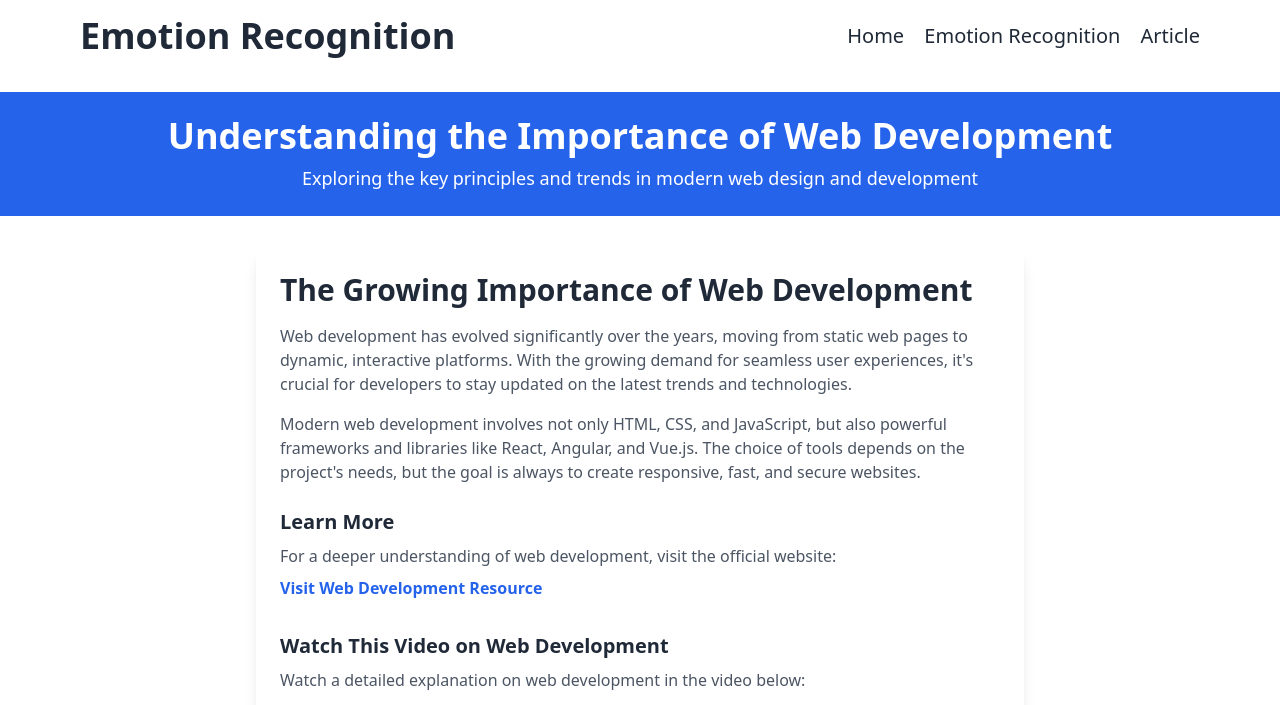
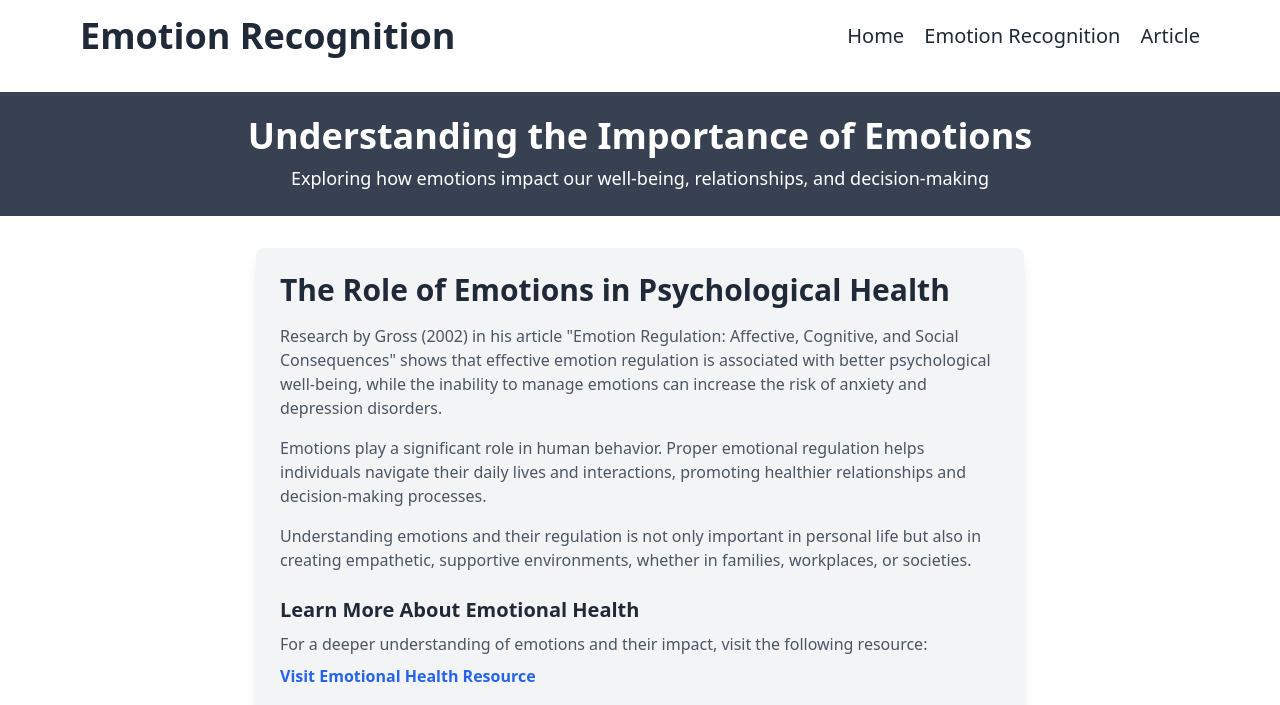
Before and after one commit to LarasSetyadita/Emotion-Recognition-Final-Project-Web-Application, a Flask app: page /article in a window 1280 px wide. Shown: the top 705 px of the page. Run offline with Flask 3, Linux system fonts and the light colour scheme.

Commit message:
article done

```diff
--- a/app.py
+++ b/app.py
@@ -18,11 +18,11 @@ EMOTIONS = ['Anger', 'Happiness', 'Sadness', 'Surprise', 'Neutral']
 
 # Tips penanganan untuk setiap emosi
 HANDLING_TIPS = {
-    'Anger': 'Cobalah untuk tetap tenang dan tarik napas.',
+    'Anger': 'When feeling angry, it’s essential to pause and allow yourself to experience the emotion without acting on it immediately. Research suggests that using calming techniques, such as deep breathing, mindfulness, or progressive muscle relaxation, can help reduce the intensity of anger. It’s also important to identify the underlying causes of your anger—whether it’s frustration, hurt, or feeling misunderstood. Talking to someone you trust can help you process your feelings. Lastly, channeling your anger into constructive activities, like exercise or creative outlets, can help release the built-up tension in a healthy way.',
     'Happiness': '"Great to see youre feeling happy! Research suggests that maintaining a positive mindset can boost both your mental and physical well-being. To enhance this feeling, consider sharing your joy with others through social connections or engaging in activities that bring you further happiness. Studies show that helping others or expressing gratitude can elevate positive emotions even more. Keep spreading that positive energy!',
-    'Sadness': 'Cobalah untuk berbicara dengan seseorang yang mendukung Anda.',
-    'Surprise': 'Berikan waktu sejenak untuk merespons dengan tenang.',
-    'Neutral': 'Tidak ada emosi yang kuat, pertimbangkan untuk mengeksplorasi perasaan Anda lebih dalam.'
+    'Sadness': 'When feeling sad, it can be helpful to allow yourself to express your emotions rather than suppress them. Engaging in activities that you find comforting, such as listening to soothing music or journaling, can provide relief. It’s also beneficial to reach out to a trusted friend or professional who can offer support. Studies have shown that social connection and self-compassion are key factors in improving emotional resilience during tough times.',
+    'Surprise': 'When experiencing surprise, it’s important to first take a moment to process the situation. Allowing yourself to pause and reflect can help you manage your immediate reaction, especially if the surprise is unexpected or overwhelming. Engaging in deep breathing or grounding exercises can help regain balance. Research suggests that pausing before reacting gives you time to evaluate how to respond thoughtfully. It’s also helpful to talk through the experience with others to gain perspective and understand your emotional response better.',
+    'Neutral': 'When feeling angry, it’s important to recognize and acknowledge the emotion before reacting. Research shows that taking a few deep breaths or counting to ten can help calm the mind and body, preventing impulsive reactions. It can also be helpful to step away from the situation momentarily to give yourself space. Engaging in physical activity, such as going for a walk or exercising, can help release the built-up tension. Additionally, expressing your feelings calmly and assertively to the person involved can lead to better understanding and resolution..'
 }
 
 # Fungsi untuk memproses gambar sebelum prediksi
--- a/templates/article.html
+++ b/templates/article.html
@@ -1,43 +1,50 @@
 {% extends "base.html" %}
-{% block title %}article{% endblock %}
+{% block title %}Emotions and Their Importance{% endblock %}
 {% block content %}
 <body class="bg-gray-100 font-sans">
 
     <!-- Header Section -->
-    <header class="bg-blue-600 text-white py-6 text-center">
-        <h1 class="text-4xl font-bold">Understanding the Importance of Web Development</h1>
-        <p class="mt-2 text-lg">Exploring the key principles and trends in modern web design and development</p>
+    <header class="bg-gray-700 text-white py-6 text-center">
+        <h1 class="text-4xl font-bold">Understanding the Importance of Emotions</h1>
+        <p class="mt-2 text-lg">Exploring how emotions impact our well-being, relationships, and decision-making</p>
     </header>
 
     <!-- Article Content Section -->
-    <section class="max-w-3xl mx-auto p-6 bg-white shadow-lg mt-8 rounded-lg">
-        <h2 class="text-3xl font-semibold text-gray-800">The Growing Importance of Web Development</h2>
+    <section class="max-w-3xl mx-auto p-6 shadow-lg mt-8 rounded-lg bg-gray-100">
+        <h2 class="text-3xl font-semibold text-gray-800">The Role of Emotions in Psychological Health</h2>
         <p class="mt-4 text-gray-600">
-            Web development has evolved significantly over the years, moving from static web pages to dynamic, interactive platforms. With the growing demand for seamless user experiences, it's crucial for developers to stay updated on the latest trends and technologies.
+            Research by Gross (2002) in his article "Emotion Regulation: Affective, Cognitive, and Social Consequences"
+            shows that effective emotion regulation is associated with better psychological well-being, while the inability
+            to manage emotions can increase the risk of anxiety and depression disorders.
         </p>
 
         <p class="mt-4 text-gray-600">
-            Modern web development involves not only HTML, CSS, and JavaScript, but also powerful frameworks and libraries like React, Angular, and Vue.js. The choice of tools depends on the project's needs, but the goal is always to create responsive, fast, and secure websites.
+            Emotions play a significant role in human behavior. Proper emotional regulation helps individuals navigate their daily lives and interactions, promoting healthier relationships and decision-making processes.
         </p>
 
-        <!-- Link to Website -->
+        <p class="mt-4 text-gray-600">
+            Understanding emotions and their regulation is not only important in personal life but also in creating empathetic, supportive environments, whether in families, workplaces, or societies.
+        </p>
+
+        <!-- Link to Additional Information -->
         <div class="mt-6">
-            <h3 class="text-xl font-semibold text-gray-800">Learn More</h3>
-            <p class="mt-2 text-gray-600">For a deeper understanding of web development, visit the official website:</p>
+            <h3 class="text-xl font-semibold text-gray-800">Learn More About Emotional Health</h3>
+            <p class="mt-2 text-gray-600">For a deeper understanding of emotions and their impact, visit the following resource:</p>
             <a href="https://www.example.com" target="_blank" class="mt-2 inline-block text-blue-600 hover:text-blue-800 font-semibold">
-                Visit Web Development Resource
+                Visit Emotional Health Resource
             </a>
         </div>
 
         <!-- YouTube Video -->
         <div class="mt-8">
-            <h3 class="text-xl font-semibold text-gray-800">Watch This Video on Web Development</h3>
-            <p class="mt-2 text-gray-600">Watch a detailed explanation on web development in the video below:</p>
+            <h3 class="text-xl font-semibold text-gray-800">Watch This Video on Emotion Regulation</h3>
+            <p class="mt-2 text-gray-600">Watch a detailed explanation of emotion regulation and its impact on mental health in the video below:</p>
 
-            <div class="mt-4 aspect-w-16 aspect-h-9">
-                <iframe class="w-full h-full rounded-lg" src="https://www.youtube.com/embed/dQw4w9WgXcQ" frameborder="0" allow="accelerometer; autoplay; encrypted-media; gyroscope; picture-in-picture" allowfullscreen></iframe>
+            <div class="mt-4">
+                <iframe class="w-full h-[400px] rounded-lg" src="https://www.youtube.com/embed/puoddnGTAJk?si=smkpq1UG19V6KHtz" frameborder="0" allow="accelerometer; autoplay; encrypted-media; gyroscope; picture-in-picture" allowfullscreen></iframe>
             </div>
         </div>
+
     </section>
 
 </body>
```
Also changed, not shown: static/css/output.css (+25 -34 lines), templates/emotion_recognition.html (+4 -3 lines), test_sample/sample02.png.
